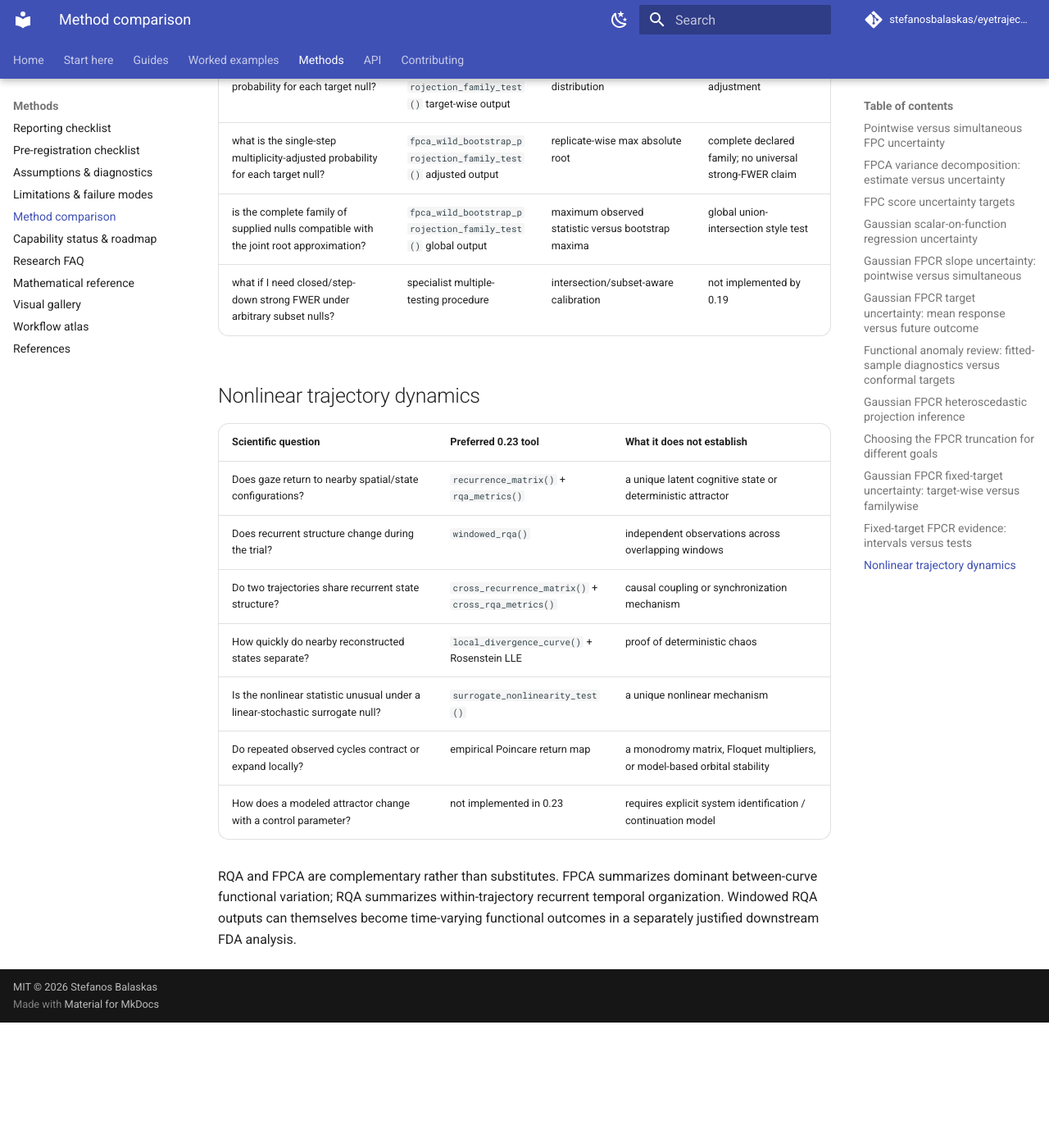
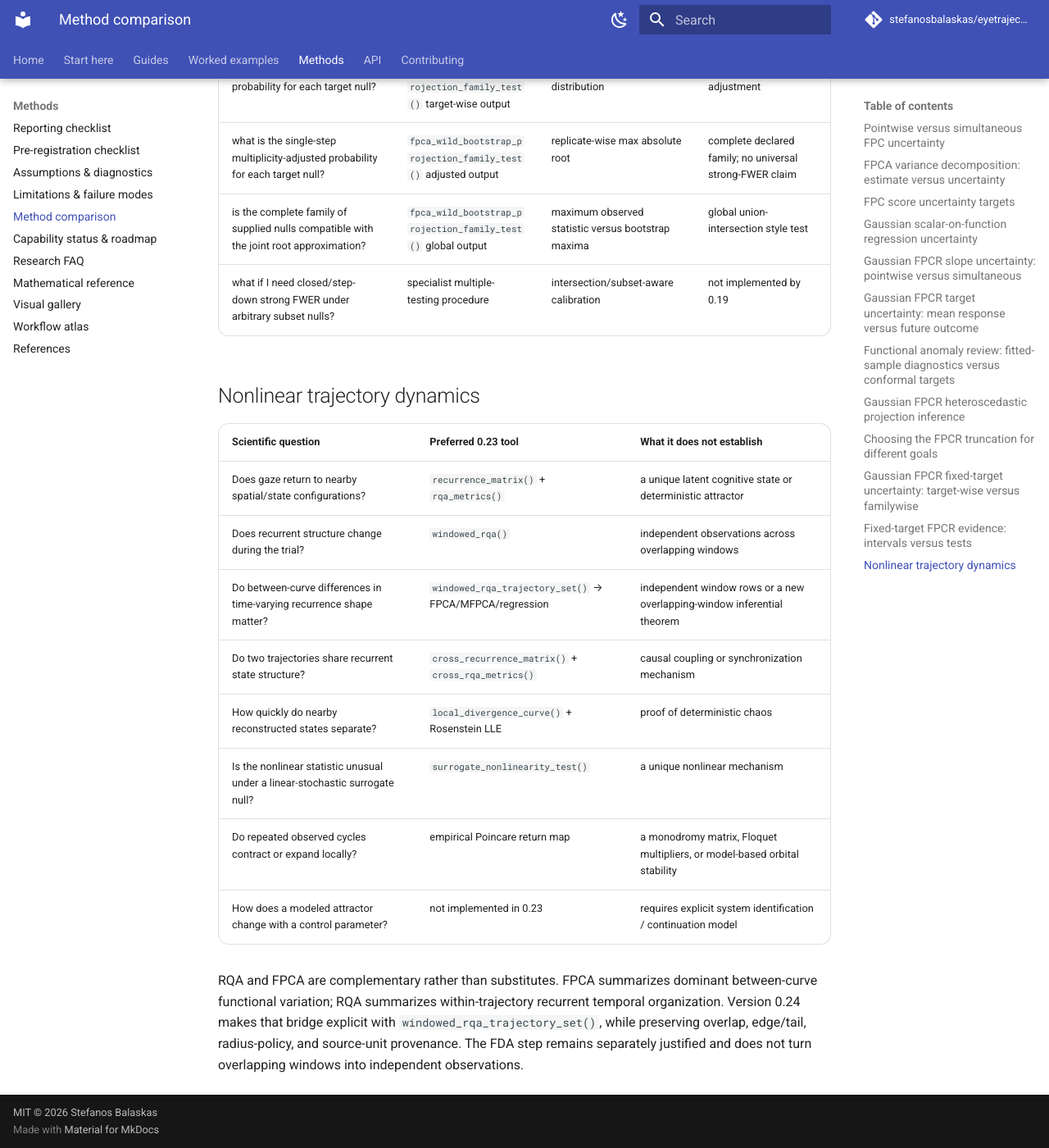
Before and after one commit to stefanosbalaskas/eyetrajectoriespy, an MkDocs documentation site: the page built from docs/methods/method-comparison.md, in a window 1280 px wide and 1400 px high, scrolled down 7005 px. Shown: the whole window at 82% size. Built offline with MkDocs 1.6.1 and Material for MkDocs 9.7.7, drawn with Linux system fonts in a browser that asks for light colours; comment, search, counter and statistics services are not loaded; before the commit the page ends 8252 px from its top, so only the background shows below that.

Commit message:
Compare functional RQA bridge with direct RQA and FDA

```diff
--- a/docs/methods/method-comparison.md
+++ b/docs/methods/method-comparison.md
@@ -142,10 +142,11 @@ The 0.18 familywise helper is a post-calibration of one already generated target
 |---|---|---|
 | Does gaze return to nearby spatial/state configurations? | `recurrence_matrix()` + `rqa_metrics()` | a unique latent cognitive state or deterministic attractor |
 | Does recurrent structure change during the trial? | `windowed_rqa()` | independent observations across overlapping windows |
+| Do between-curve differences in time-varying recurrence shape matter? | `windowed_rqa_trajectory_set()` → FPCA/MFPCA/regression | independent window rows or a new overlapping-window inferential theorem |
 | Do two trajectories share recurrent state structure? | `cross_recurrence_matrix()` + `cross_rqa_metrics()` | causal coupling or synchronization mechanism |
 | How quickly do nearby reconstructed states separate? | `local_divergence_curve()` + Rosenstein LLE | proof of deterministic chaos |
 | Is the nonlinear statistic unusual under a linear-stochastic surrogate null? | `surrogate_nonlinearity_test()` | a unique nonlinear mechanism |
 | Do repeated observed cycles contract or expand locally? | empirical Poincare return map | a monodromy matrix, Floquet multipliers, or model-based orbital stability |
 | How does a modeled attractor change with a control parameter? | not implemented in 0.23 | requires explicit system identification / continuation model |
 
-RQA and FPCA are complementary rather than substitutes. FPCA summarizes dominant between-curve functional variation; RQA summarizes within-trajectory recurrent temporal organization. Windowed RQA outputs can themselves become time-varying functional outcomes in a separately justified downstream FDA analysis.
+RQA and FPCA are complementary rather than substitutes. FPCA summarizes dominant between-curve functional variation; RQA summarizes within-trajectory recurrent temporal organization. Version 0.24 makes that bridge explicit with `windowed_rqa_trajectory_set()`, while preserving overlap, edge/tail, radius-policy, and source-unit provenance. The FDA step remains separately justified and does not turn overlapping windows into independent observations.
```
